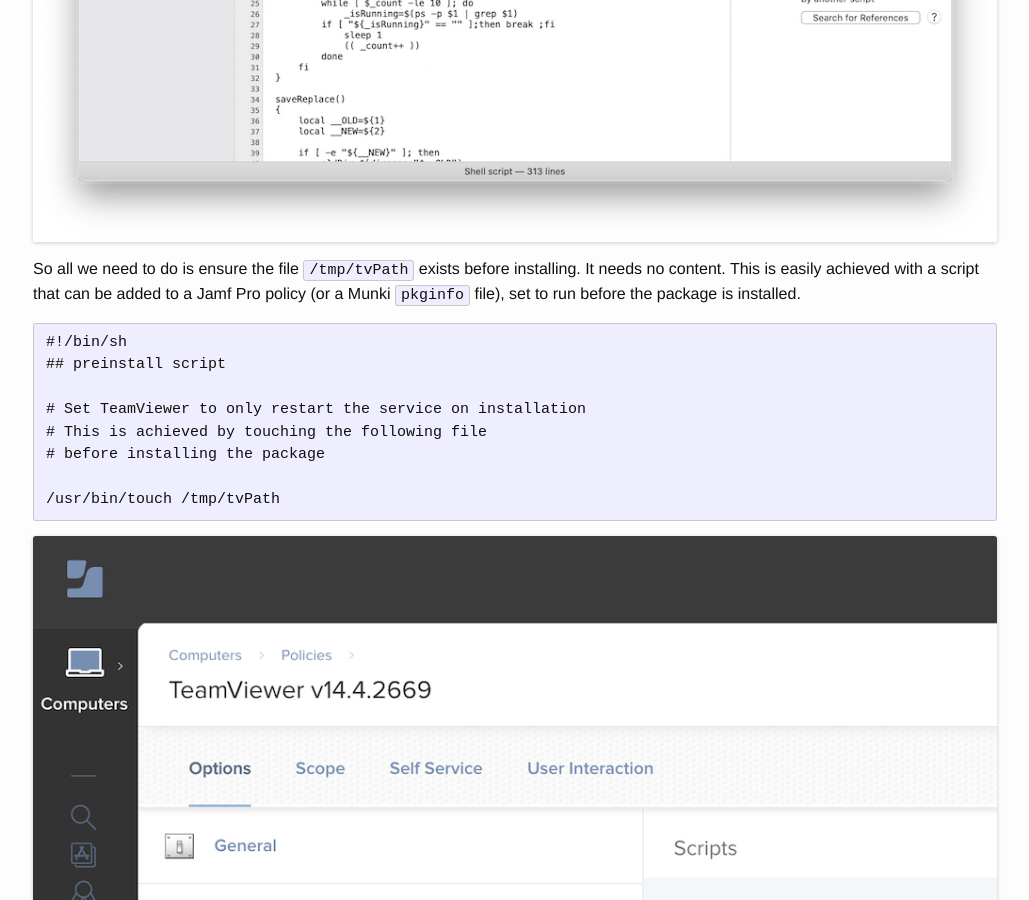
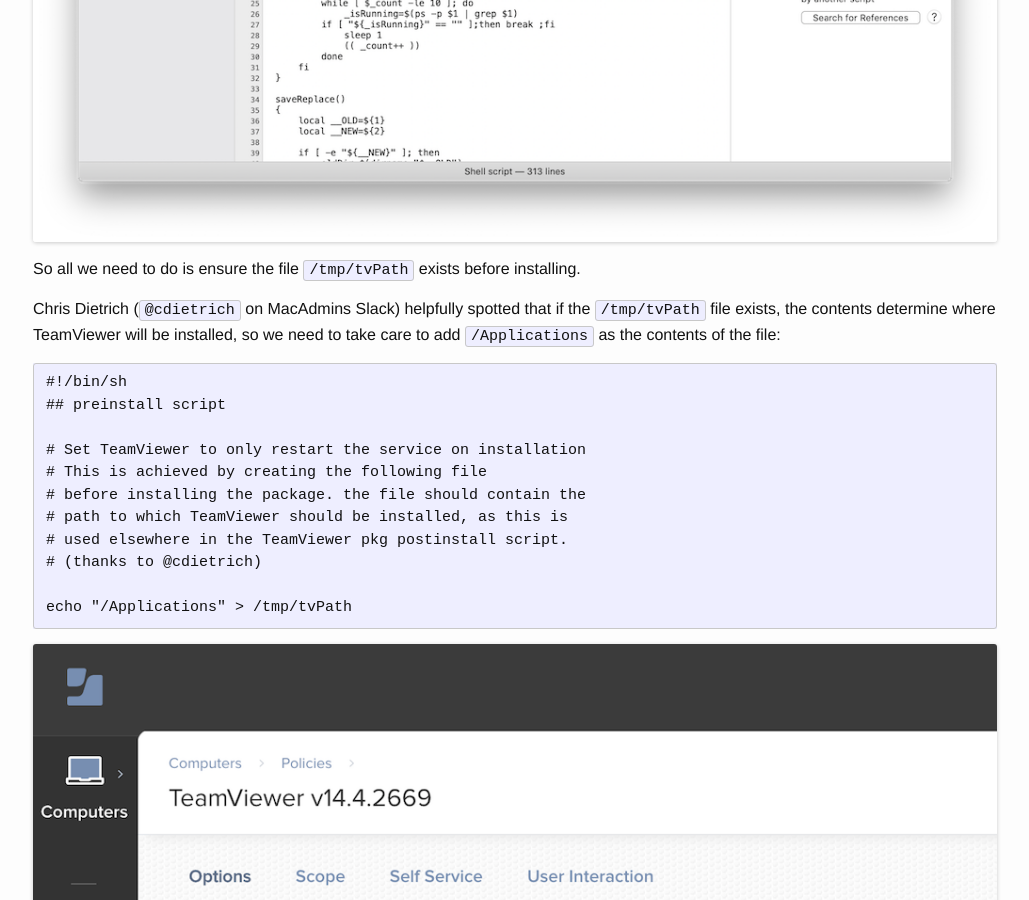
Before and after one commit to grahampugh/grahampugh.github.io, a Jekyll site: the page built from _posts/2019-07-17-teamviewer-management.md, in a window 1280 px wide and 900 px high, scrolled down 2266 px. Shown: the whole window, without its empty margins (125-1154 px from the left). Built offline with Jekyll 4.4.1, drawn with Linux system fonts in a browser that asks for light colours; comment, search, counter and statistics services are not loaded.

Commit message:
Correction to TeamViewer post

````diff
--- a/_posts/2019-07-17-teamviewer-management.md
+++ b/_posts/2019-07-17-teamviewer-management.md
@@ -21,17 +21,22 @@
 
 ![TeamViewer in Suspicious Package (2)](/assets/images/suspicious-teamviewer2.png)
 
-So all we need to do is ensure the file `/tmp/tvPath` exists before installing. It needs no content. This is easily achieved with a script that can be added to a Jamf Pro policy (or a Munki `pkginfo` file), set to run before the package is installed.
+So all we need to do is ensure the file `/tmp/tvPath` exists before installing.
+
+Chris Dietrich (`@cdietrich` on MacAdmins Slack) helpfully spotted that if the `/tmp/tvPath` file exists, the contents determine where TeamViewer will be installed, so we need to take care to add `/Applications` as the contents of the file:
 
 ```
 #!/bin/sh
 ## preinstall script
 
 # Set TeamViewer to only restart the service on installation
-# This is achieved by touching the following file
-# before installing the package
+# This is achieved by creating the following file
+# before installing the package. the file should contain the
+# path to which TeamViewer should be installed, as this is
+# used elsewhere in the TeamViewer pkg postinstall script.
+# (thanks to @cdietrich)
 
-/usr/bin/touch /tmp/tvPath
+echo "/Applications" > /tmp/tvPath
 ```
 
 ![TeamViewer Policy in Jamf Pro](/assets/images/teamviewer-policy.png)
````
